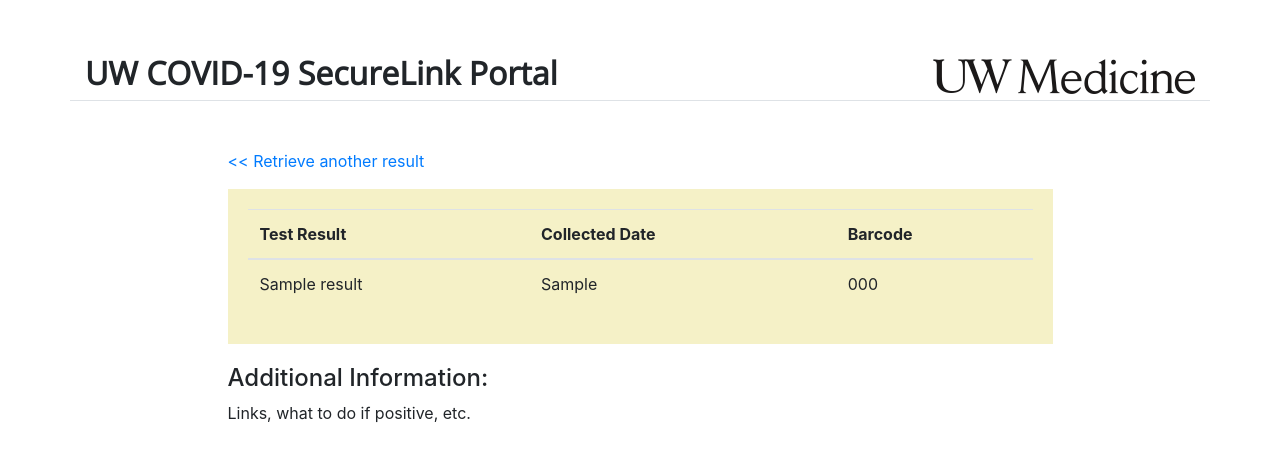
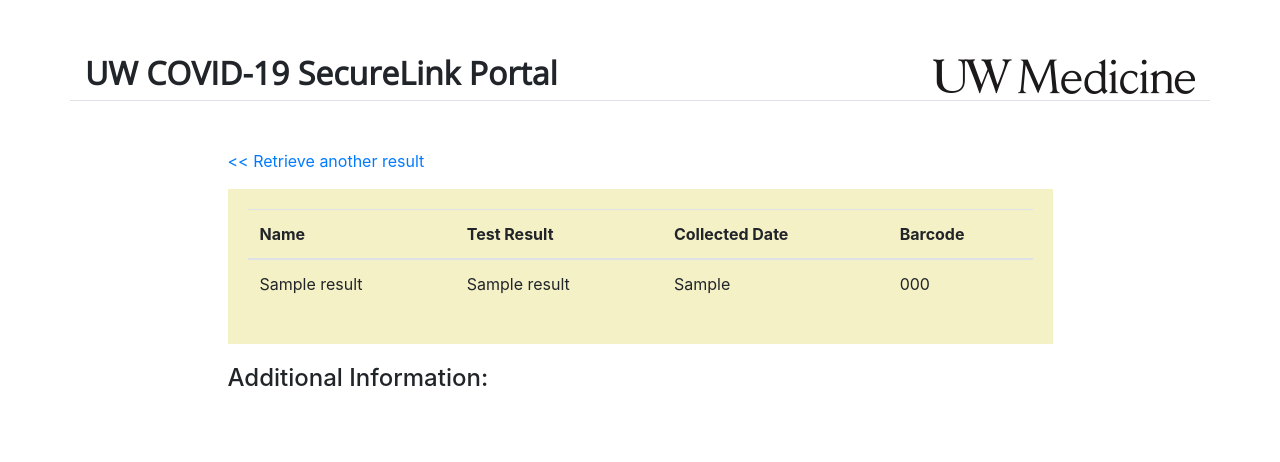
Before and after one commit to kamaal44/securelink, a Flask app: template templates/results.html in a window 1280 px wide. Shown: the top 462 px of the page. Run offline with Flask 2, Linux system fonts and the light colour scheme; the template is opened without the code that fills it: most values are stand-ins (such as "Sample title", 1, 10 or a date in 2020); some libraries are stand-ins or nearby versions.

Commit message:
add very basic data lookup functionality

```diff
--- a/app.py
+++ b/app.py
@@ -1,5 +1,10 @@
-from flask import Flask, request, render_template
+import re
+import json
+import boto3
+from flask import Flask, request, render_template, redirect
 app = Flask(__name__)
+
+app.config["S3_BUCKET"] = "dokku-stack-phi"
 
 @app.route('/')
 def home():
@@ -13,6 +18,15 @@ def show_result():
     barcode = request.form['barcode']
     dob = request.form['dob']
 
-    print (barcode, dob)
+    if not re.match(r'(.{4})-(.{4})-(.{4})-(.{4})', barcode):
+        return redirect("/")
 
-    return render_template('results.html', barcode=barcode, collect_dt="03/10/2020", result="POSITIVE")
+    if not re.match(r'(\d{2})/(\d{2})/(\d{4})', dob):
+        return redirect("/")
+
+    # todo; calculate hashed value here
+    hashstr = barcode
+    key = f"covid19/results/{hashstr}.json"
+    obj = boto3.client('s3').get_object(Bucket=app.config["S3_BUCKET"], Key=key)
+    result = json.load(obj["Body"])
+    return render_template('results.html', result=result)
--- a/requirements.txt
+++ b/requirements.txt
@@ -1,2 +1,3 @@
 flask
 gunicorn
+boto3
--- a/templates/results.html
+++ b/templates/results.html
@@ -7,6 +7,7 @@
           <table class="table">
             <thead>
               <tr>
+                <th>Name</th>
                 <th>Test Result</th>
                 <th>Collected Date</th>
                 <th>Barcode</th>
@@ -14,17 +15,34 @@
             </thead>
             <tbody>
               <tr>
-                <td>{{result}}</td>
-                <td>{{collect_dt}}</td>
-                <td>{{barcode}}</td>
+                <td>{{result.name}}</td>
+                <td>
+                  {% if result.result == "DET" %}
+                    <span style="color: red">POSITIVE (Coronavirus detected)</span>
+                  {% elif result.result == "INCON" %}
+                    <span style="color: orange">Inconclusive</span>
+                  {% elif result.result == "NDET" %}
+                    <span>Negative (Not detected)</span>
+                  {% else %}
+                    {{result.result}}
+                  {% endif %}
+                </td>
+                <td>{{result.collect_dt}}</td>
+                <td>{{result.barcode}}</td>
               </tr>
             </tbody>
           </table>
         </div>
         <h4>Additional Information:</h4>
-        <p>
-          Links, what to do if positive, etc.
-        </p>
+        {% if result.result == "DET" %}
+          <!-- Information for positive patients -->
+        {% elif result.result == "INCON" %}
+          <!-- inconclusive -->
+        {% elif result.result == "NDET" %}
+          <!-- not detected -->
+        {% else %}
+          <!-- other statuses -->
+        {% endif %}
 
       </div>
 {% endblock %}
```
